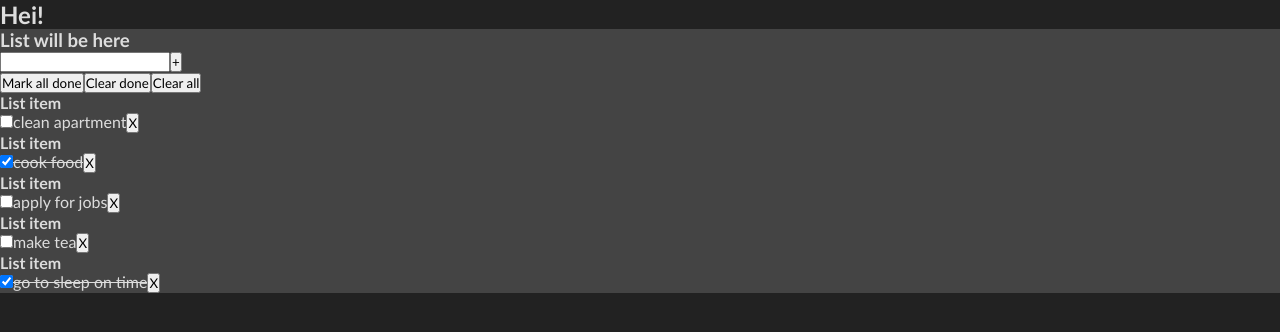
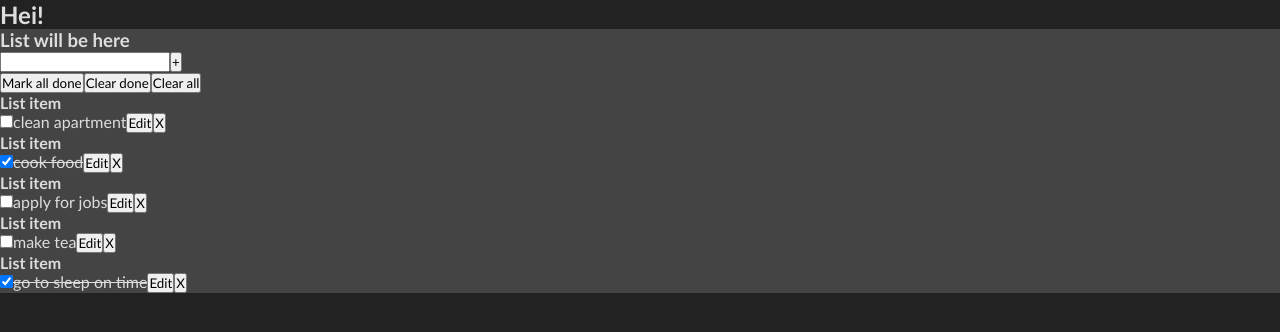
Before and after one commit to pixelsnow/todo_app_react_redux_typescript, a React (Create React App) app: page / in a window 1280 px wide. Shown: the top 332 px of the page. Built offline with nearby package versions, Linux system fonts and the light colour scheme.

Commit message:
add editing feature, TODO: add submit on enter

```diff
--- a/src/components/Item.tsx
+++ b/src/components/Item.tsx
@@ -1,7 +1,11 @@
-import React, { useState } from "react";
+import React, { ChangeEvent, useState } from "react";
 import { useDispatch, useSelector } from "react-redux";
 
-import { removeItem, toggleDone } from "../features/todo_list/todoSlice";
+import {
+  removeItem,
+  toggleDone,
+  editTask,
+} from "../features/todo_list/todoSlice";
 import { selectTodos } from "../app/store";
 
 import classes from "./Item.module.css";
@@ -17,11 +21,24 @@ type ItemProps = {
 };
 
 const Item = (props: ItemProps) => {
-  /* const [checked, setChecked] = useState("") */
+  const [editValue, setEditValue] = useState("");
+  const [editing, setEditing] = useState(false);
   const dispatch = useDispatch();
   const list = useSelector(selectTodos);
 
   const deleteItem = () => dispatch(removeItem(props.index));
+
+  const editItem = () => {
+    setEditing(true);
+  };
+
+  const handleEdit = (e: ChangeEvent<HTMLInputElement>) => {
+    dispatch(editTask({ index: props.index, task: e.target.value }));
+  };
+
+  const editDone = () => {
+    setEditing(false);
+  };
 
   // Index seems undefined here?
   const onToggleDone = () => dispatch(toggleDone(props.index));
@@ -36,11 +53,21 @@ const Item = (props: ItemProps) => {
         id={"done" + props.index}
         checked={props.data.done}
       />
-      <label htmlFor={"done" + props.index}>
-        <span className={props.data.done ? classes.done : classes.not_done}>
-          {props.data.task}
-        </span>
-      </label>
+
+      {editing ? (
+        <>
+          <input type="text" value={props.data.task} onChange={handleEdit} />
+          <button onClick={editDone}>Done</button>
+        </>
+      ) : (
+        <label htmlFor={"done" + props.index}>
+          <span className={props.data.done ? classes.done : classes.not_done}>
+            {props.data.task}
+          </span>
+        </label>
+      )}
+
+      {editing ? <></> : <button onClick={editItem}>Edit</button>}
 
       <button onClick={deleteItem}>X</button>
     </div>
--- a/src/features/todo_list/todoSlice.ts
+++ b/src/features/todo_list/todoSlice.ts
@@ -42,6 +42,12 @@ export const todoSlice = createSlice({
       console.log(action.payload);
       state.list[action.payload].done = !state.list[action.payload].done;
     },
+    editTask: (
+      state,
+      action: PayloadAction<{ index: number; task: string }>
+    ) => {
+      state.list[action.payload.index].task = action.payload.task;
+    },
   },
 });
 
@@ -53,6 +59,7 @@ export const {
   removeDone,
   markAllDone,
   toggleDone,
+  editTask,
 } = todoSlice.actions;
 
 // Exporting reducer
```
